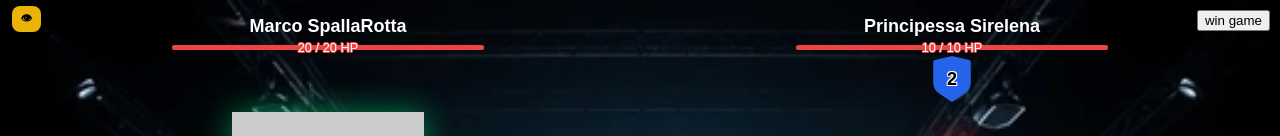
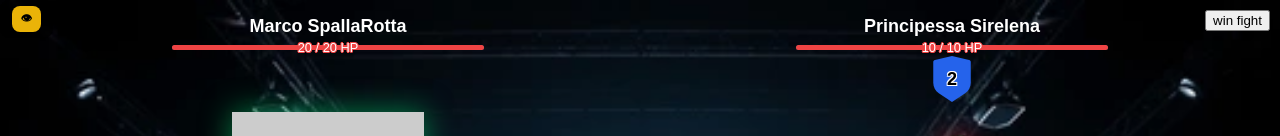
Before and after one commit to Felpat0/marco-sito, a Next.js app: page /game in a window 1280 px wide. Shown: the top 136 px of the page. Built offline with nearby package versions, Linux system fonts and the light colour scheme; a web font is replaced by a local one.

Commit message:
Adjust game end condition and update enemy HP increment for balance

```diff
--- a/app/game/page.tsx
+++ b/app/game/page.tsx
@@ -27,11 +27,11 @@ export default function GamePage() {
         <>
           <LobbyBar lobbyId={lobbyId} createLobby={createLobby} />
           <button
-            onTouchStart={() => setGameEnd(GameEnd.ENDGAME)}
-            onClick={() => setGameEnd(GameEnd.ENDGAME)}
+            onTouchStart={() => setGameEnd(GameEnd.WIN)}
+            onClick={() => setGameEnd(GameEnd.WIN)}
             style={{ zIndex: 10000, position: "absolute", top: 10, right: 10 }}
           >
-            win game
+            win fight
           </button>
         </>
       }
--- a/utils/enemy.ts
+++ b/utils/enemy.ts
@@ -25,7 +25,7 @@ export interface Character {
 export const RANDOM_FACTOR = 0.2;
 
 export const ENEMY_HP = 10;
-export const ENEMY_HP_INCREMENT = 0.2;
+export const ENEMY_HP_INCREMENT = 0.1;
 
 export const ENEMY_ATTACK = 5;
 export const ENEMY_ATTACK_INCREMENT = 0.2;
```
